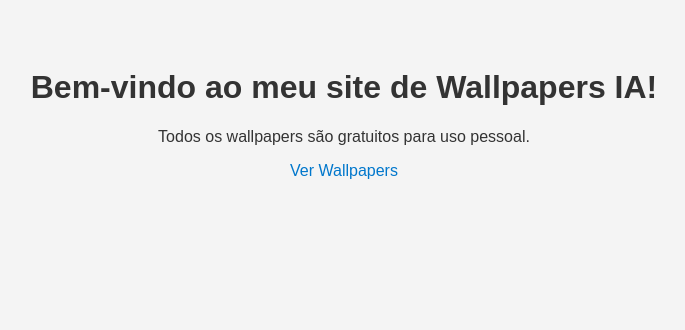
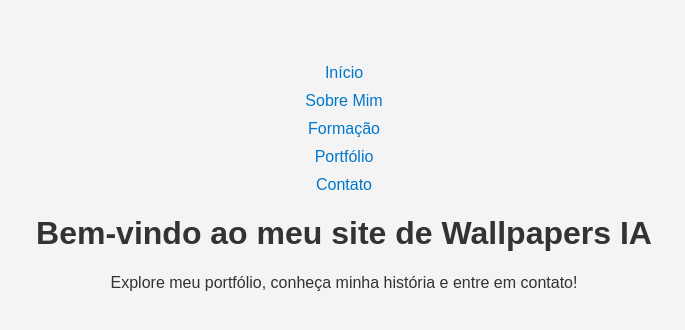
Before and after one commit to MarcosSant0s/Wallpapers-, a plain HTML site: page index.html in a window 1280 px wide. Shown: the whole page, without its empty margins (296-981 px from the left). Drawn offline with Linux system fonts and the light colour scheme.

Commit message:
Adicionando menu de navegação ao index.html

```diff
--- a/index.html
+++ b/index.html
@@ -2,16 +2,25 @@
 <html lang="pt-BR">
 <head>
   <meta charset="UTF-8">
-  <title>Wallpapers IA</title>
+  <title>Início</title>
   <link rel="stylesheet" href="style.css">
 </head>
 <body>
-  <h1>Bem-vindo ao meu site de Wallpapers IA!</h1>
-  <p>Todos os wallpapers são gratuitos para uso pessoal.</p>
+
+  <!-- Menu de navegação -->
   <nav>
-    <ul>
-      <li><a href="portfolio.html">Ver Wallpapers</a></li>
+    <ul class="menu">
+      <li><a href="index.html">Início</a></li>
+      <li><a href="sobre.html">Sobre Mim</a></li>
+      <li><a href="formacao.html">Formação</a></li>
+      <li><a href="portfolio.html">Portfólio</a></li>
+      <li><a href="contato.html">Contato</a></li>
     </ul>
   </nav>
+
+  <!-- Conteúdo da página inicial -->
+  <h1>Bem-vindo ao meu site de Wallpapers IA</h1>
+  <p>Explore meu portfólio, conheça minha história e entre em contato!</p>
+
 </body>
 </html>
```
